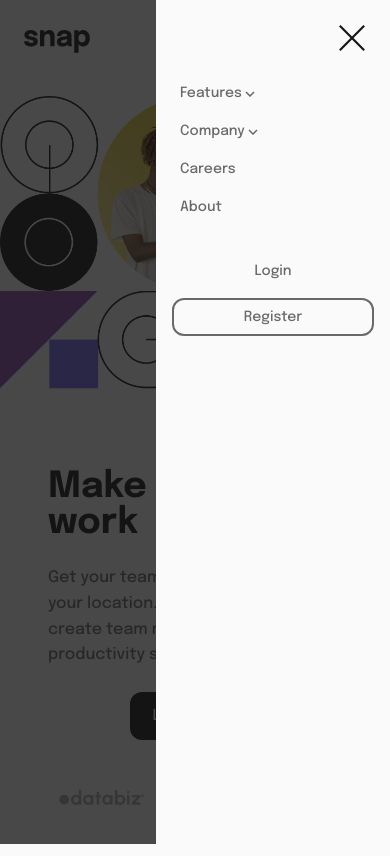
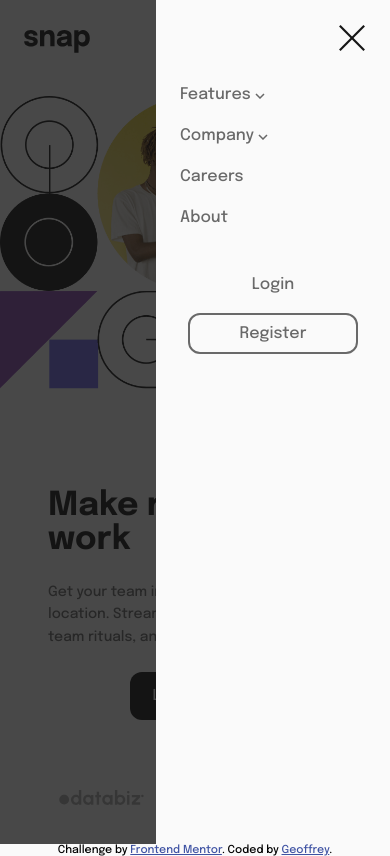
Before and after one commit to acgeoffrey/frontend-mentor-introsection-dropdown, a plain HTML site: page index.html in a window 390 px wide. Both pictures are taken after a click on the picture 350 px from the left and 39 px from the top of the page. Drawn offline with Linux system fonts and the light colour scheme.

Commit message:
completed

```diff
--- a/index.html
+++ b/index.html
@@ -189,7 +189,7 @@
     <section class="section-hero">
       <div class="hero">
         <div class="hero-contents">
-          <h1 class="heading-primary">Make remote work</h1>
+          <h1 class="heading-primary">Make <span>remote work</span></h1>
           <p class="hero-para">
             Get your team in sync, no matter your location. Streamline
             processes, create team rituals, and watch productivity soar.
@@ -233,10 +233,13 @@
       </div>
     </section>
 
-    <!-- <div class="attribution">
-    Challenge by <a href="https://www.frontendmentor.io?ref=challenge" target="_blank">Frontend Mentor</a>.
-    Coded by <a href="#">Your Name Here</a>.
-  </div> -->
+    <div class="attribution">
+      Challenge by
+      <a href="https://www.frontendmentor.io?ref=challenge" target="_blank"
+        >Frontend Mentor</a
+      >. Coded by
+      <a href="https://www.frontendmentor.io/profile/acgeoffrey">Geoffrey</a>.
+    </div>
     <script src="script.js"></script>
   </body>
 </html>
--- a/queries.css
+++ b/queries.css
@@ -53,7 +53,7 @@
     width: 60%;
     height: 100vh;
     position: absolute;
-    font-size: 1.4rem;
+    font-size: 1.6rem;
     z-index: 9999;
     right: 0;
   }
@@ -85,7 +85,12 @@
     flex-direction: column;
     gap: 1.6rem;
     margin-left: 2rem;
-    font-size: 2rem;
+    font-size: 1.6rem;
+  }
+
+  .navigation-option:link,
+  .navigation-option:visited {
+    font-size: 1.6rem;
   }
 
   .drop-down-img {
@@ -99,7 +104,8 @@
 
   .register:link,
   .register:visited {
-    padding: 1rem 7rem;
+    margin: 0 auto;
+    padding: 1rem 5rem;
   }
 
   .section-hero {
@@ -124,7 +130,11 @@
   }
 
   .heading-primary {
-    font-size: 3.6rem;
+    font-size: 3.3rem;
+  }
+
+  .heading-primary span {
+    display: inline;
   }
 
   .hero-mobile {
@@ -141,7 +151,7 @@
   }
 
   .hero-para {
-    font-size: 1.6rem;
+    font-size: 1.4rem;
   }
 
   .btn-hero {
@@ -171,4 +181,8 @@
   .hidden {
     display: none;
   }
+
+  .overflow {
+    overflow: hidden;
+  }
 }
--- a/script.js
+++ b/script.js
@@ -66,8 +66,10 @@ deskCompanyEl.addEventListener("click", function () {
 
 menuOpenEl.addEventListener("click", function () {
   document.querySelector(".mobile-nav-bar-blur").classList.toggle("hidden");
+  document.querySelector("body").classList.add("overflow");
 });
 
 menuCloseEL.addEventListener("click", function () {
   document.querySelector(".mobile-nav-bar-blur").classList.toggle("hidden");
+  document.querySelector("body").classList.remove("overflow");
 });
--- a/style.css
+++ b/style.css
@@ -115,6 +115,10 @@ body {
   font-weight: 700;
 }
 
+.heading-primary span {
+  display: block;
+}
+
 .hero-para {
   font-size: 1.8rem;
   color: hsl(0, 0%, 41%);
@@ -218,3 +222,11 @@ body {
 .hidden {
   display: none;
 }
+
+.attribution {
+  font-size: 11px;
+  text-align: center;
+}
+.attribution a {
+  color: hsl(228, 45%, 44%);
+}
```
Also changed, not shown: screenshot/mobile-menu.png (added), screenshot/mobile.png (added), 2 other files.
